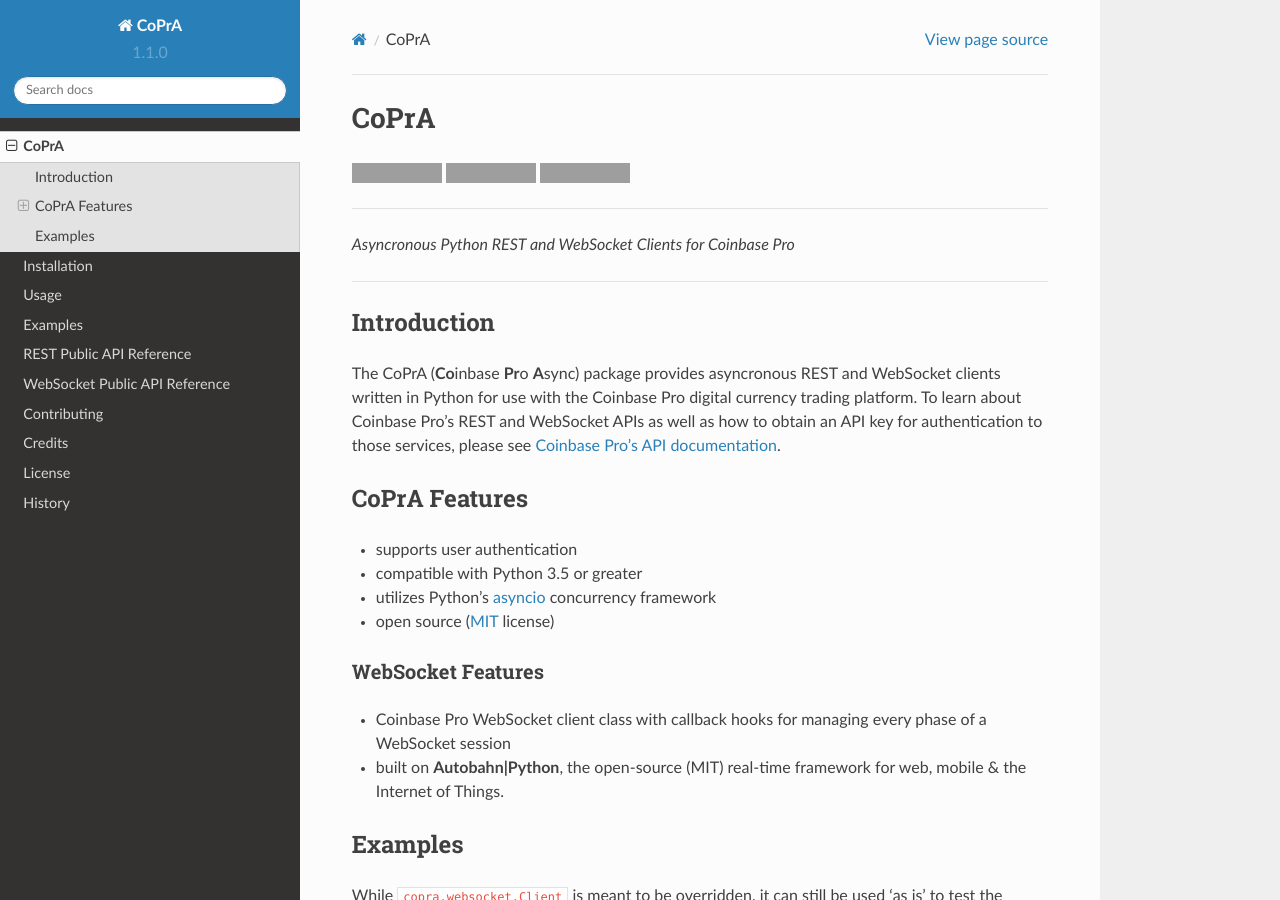
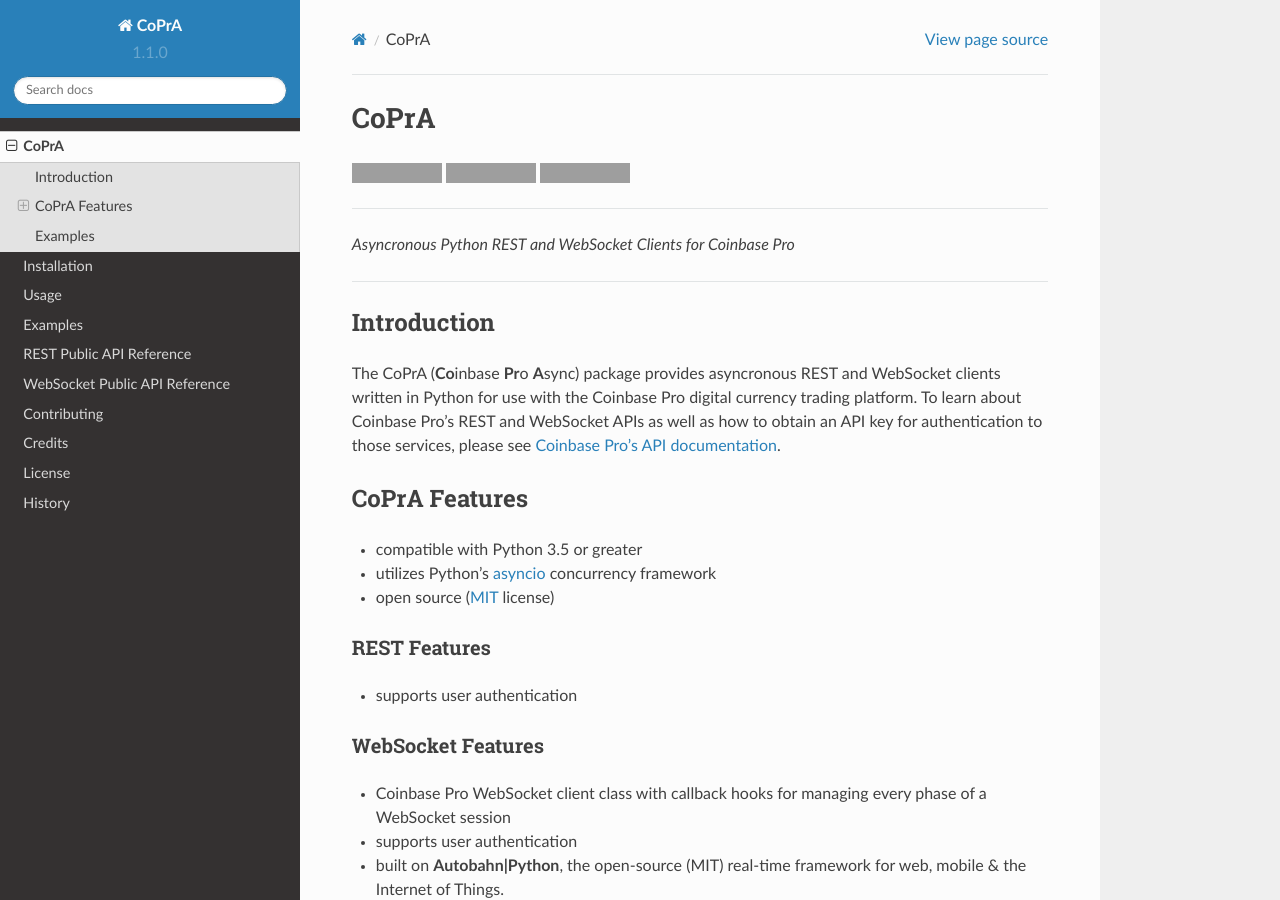
Before and after one commit to tpodlaski/copra, a Sphinx documentation site: the page built from docs/index.rst, in a window 1280 px wide and 900 px high. Built offline with Sphinx 7.4.7 and the Read the Docs theme 2.0.0, drawn with Linux system fonts in a browser that asks for light colours; grey boxes are pictures that could not be loaded.

Commit message:
Update index.rst

```diff
--- a/docs/index.rst
+++ b/docs/index.rst
@@ -18,15 +18,20 @@
 CoPrA Features
 --------------
 
-* supports user authentication
 * compatible with Python 3.5 or greater
 * utilizes Python's `asyncio <https://docs.python.org/3/library/asyncio.html>`__ concurrency framework
 * open source (`MIT <https://github.com/tpodlaski/copra/blob/master/LICENSE>`__ license)
+
+REST Features
++++++++++++++
+
+* supports user authentication
 
 WebSocket Features
 ++++++++++++++++++
 
 * Coinbase Pro WebSocket client class with callback hooks for managing every phase of a WebSocket session
+* supports user authentication
 * built on **Autobahn|Python**, the open-source (MIT) real-time framework for web, mobile & the Internet of Things.
 
 Examples
```
